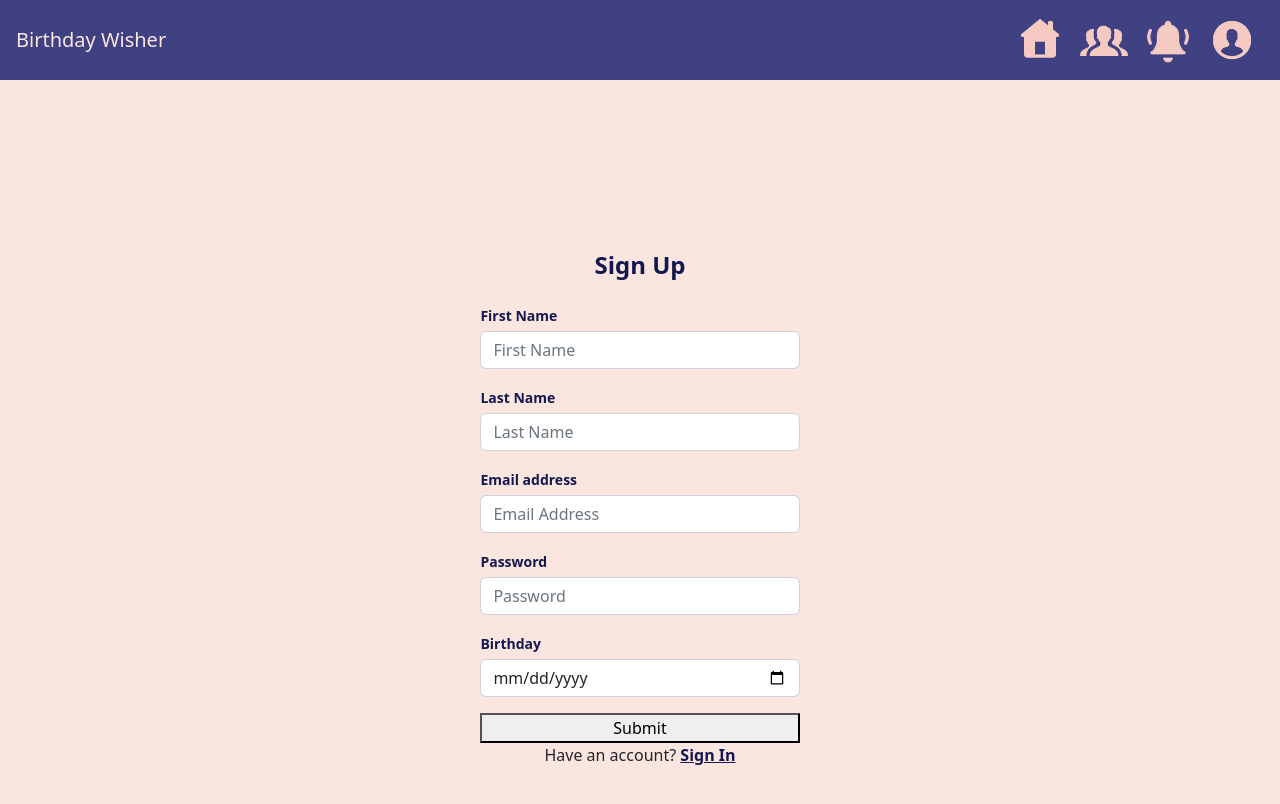
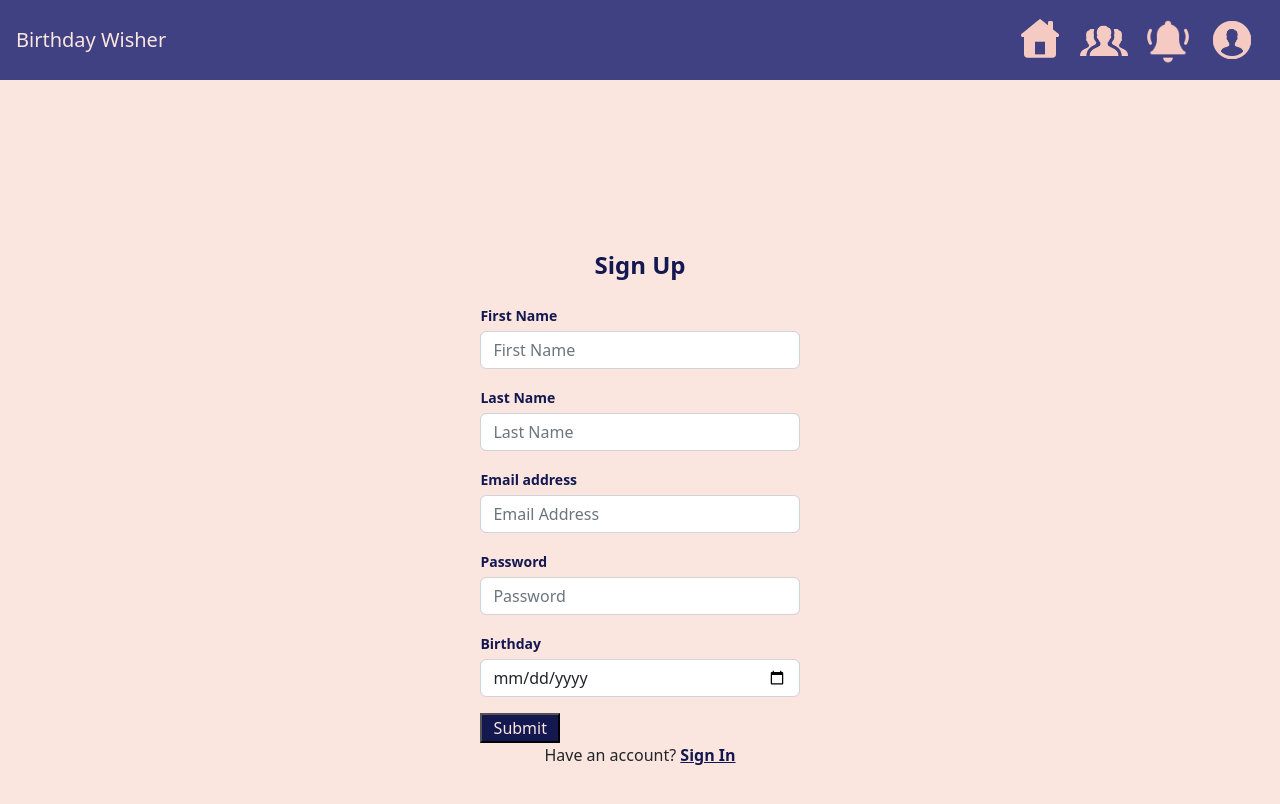
Before and after one commit to isaguimet/birthday-wisher, a React (Create React App) app in the folder client/: page / in a window 1280 px wide. Both pictures are taken after a click on the element "Create an Account". Shown: the top 804 px of the page. Built offline with nearby package versions, Linux system fonts and the light colour scheme.

Commit message:
update login for styling

```diff
--- a/client/src/components/LoginForm.jsx
+++ b/client/src/components/LoginForm.jsx
@@ -101,7 +101,7 @@ export default function (props) {
                         </div>
                         <div className="d-grid gap-2 mt-3">
                             <Button
-                                // id="button_signIn"
+                                class="login-button"
                                 variant="contained"
                                 type={"submit"}
                             >
@@ -173,7 +173,7 @@ export default function (props) {
                     </div>
                     <div className="d-grid gap-2 mt-3">
                         <button
-                            id="button_signup"
+                            class="login-button"
                             type="submit"
                         >
                             Submit
```
